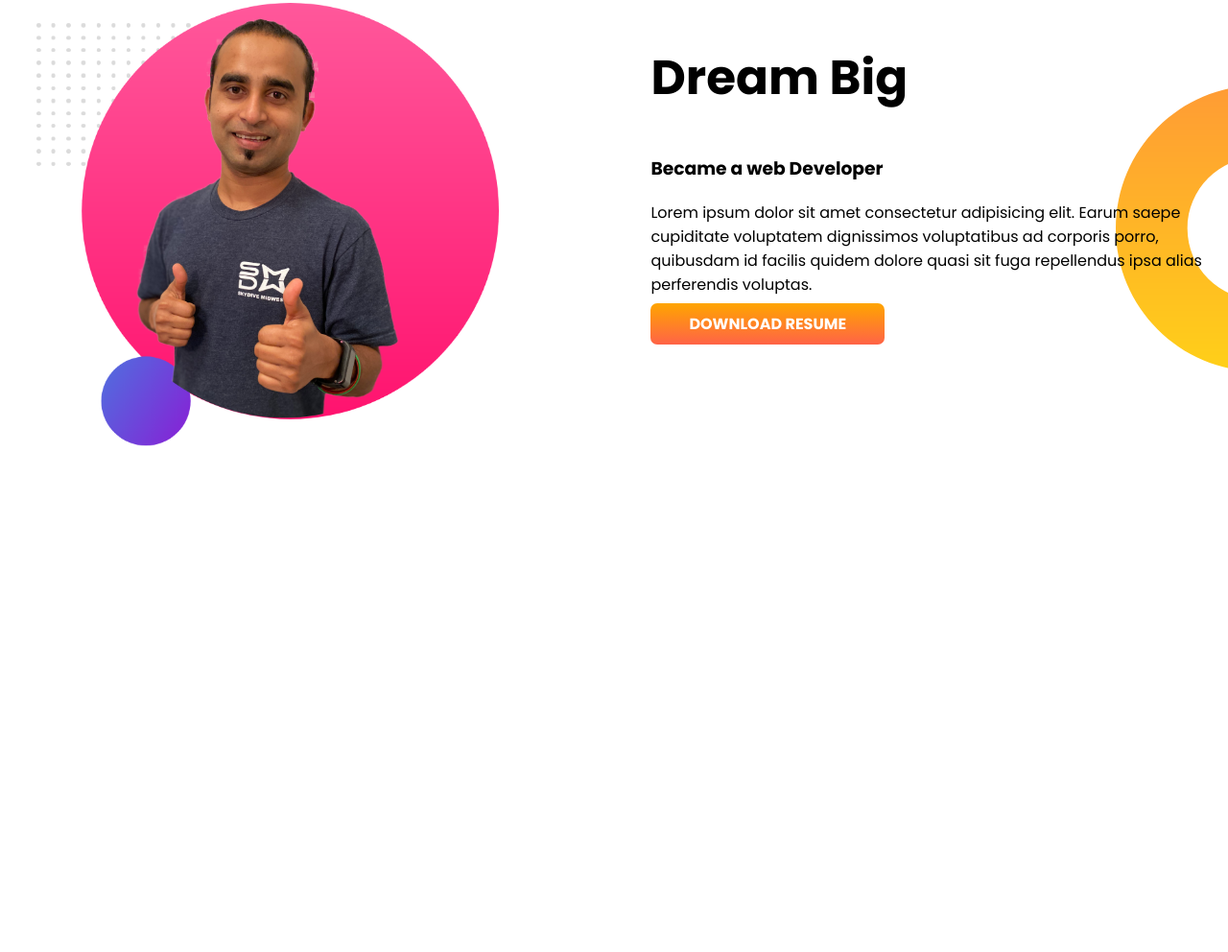
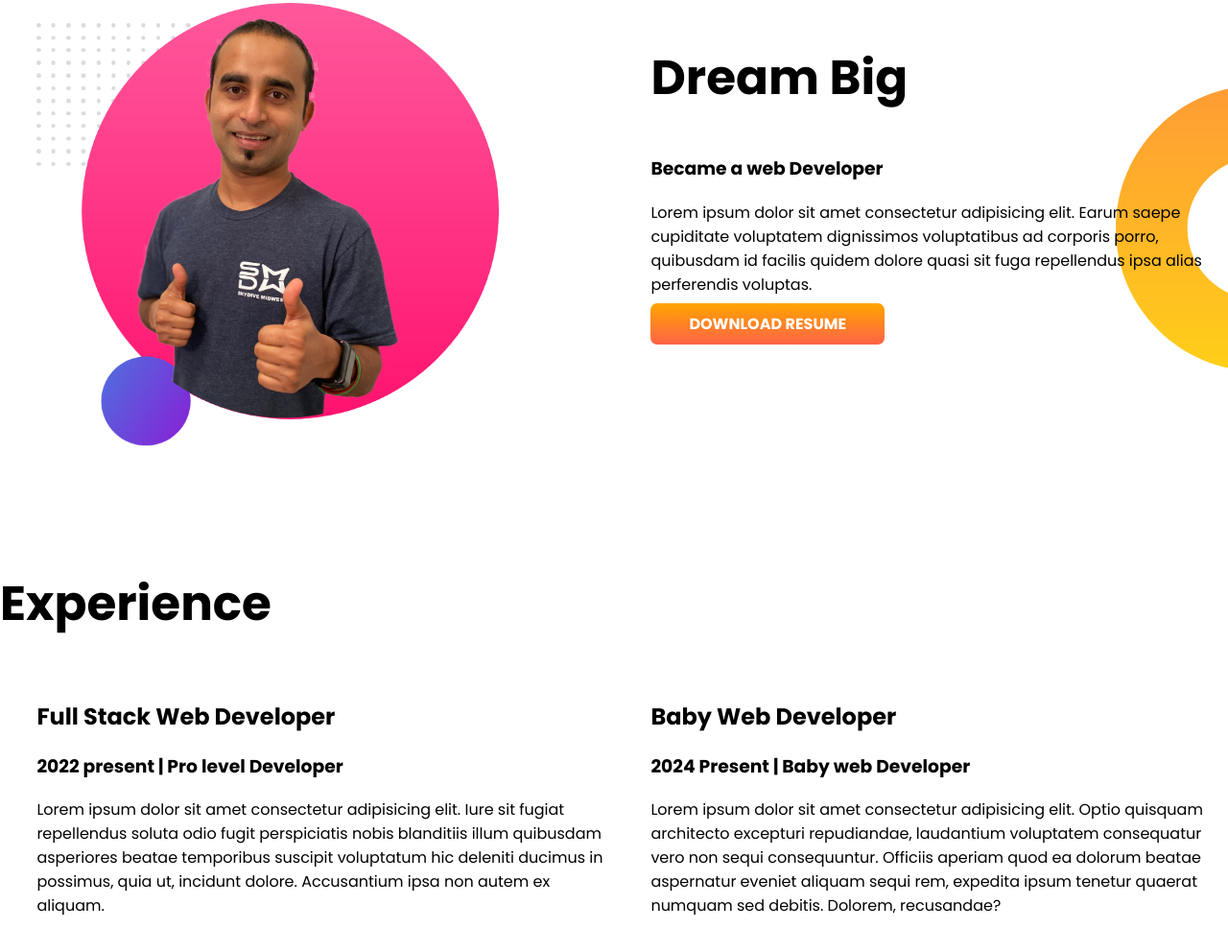
Before and after one commit to md-ibrahim-bd/developer-portfolio1, a plain HTML site: page index.html in a window 1280 px wide. Shown: the part 602-1594 px from the top of the page at 96% size. Before the commit the page ends 1194 px from the top, so only its background shows below. Drawn offline with Linux system fonts and the light colour scheme.

Commit message:
exp not complete

```diff
--- a/index.html
+++ b/index.html
@@ -15,7 +15,7 @@
     <link rel="stylesheet" href="style.css">
 </head>
 <body>
-    <section class="top-banner">
+    <section class="top-banner flexiable-container">
         <div class="half-width">
             <h1>welcome to</h1>
         <h1><span class="orange_color">Md Ibrahim</span> portfolio</h1>
@@ -28,7 +28,7 @@
         </div>
     </section>
 
-    <section class="dream-big">
+    <section class="dream-big flexiable-container">
         <div class="half-width">
             <img src="images/jhankar2.png" alt="">
         </div>
@@ -39,5 +39,20 @@
             <a class="link-button" target="_blank" href="https://drive.google.com/file/d/1M6SeQ3DNs4A6pVSPD9LArpPZr7V_P3ai/view?usp=drive_link">DOWNLOAD RESUME</a>
         </div>
     </section>
+    <section class="experience-area">
+        <h1>Experience</h1>
+        <div class="flexiable-container">
+            <div class="half-width">
+                <h2>Full Stack Web Developer</h2>
+                <h3>2022 present | Pro level Developer</h3>
+                <p>Lorem ipsum dolor sit amet consectetur adipisicing elit. Iure sit fugiat repellendus soluta odio fugit perspiciatis nobis blanditiis illum quibusdam asperiores beatae temporibus suscipit voluptatum hic deleniti ducimus in possimus, quia ut, incidunt dolore. Accusantium ipsa non autem ex aliquam.</p>
+            </div>
+            <div class="half-width">
+                <h2>Baby Web Developer</h2>
+                <h3>2024 Present | Baby web Developer</h3>
+                <p>Lorem ipsum dolor sit amet consectetur adipisicing elit. Optio quisquam architecto excepturi repudiandae, laudantium voluptatem consequatur vero non sequi consequuntur. Officiis aperiam quod ea dolorum beatae aspernatur eveniet aliquam sequi rem, expedita ipsum tenetur quaerat numquam sed debitis. Dolorem, recusandae?</p>
+            </div>
+        </div>
+    </section>
 </body>
 </html>
--- a/style.css
+++ b/style.css
@@ -8,7 +8,7 @@ h1{
 .orange_color{
     color: orange;
 }
-section{
+.flexiable-container{
     display: flex;
     margin-bottom: 120px;
 }
```
